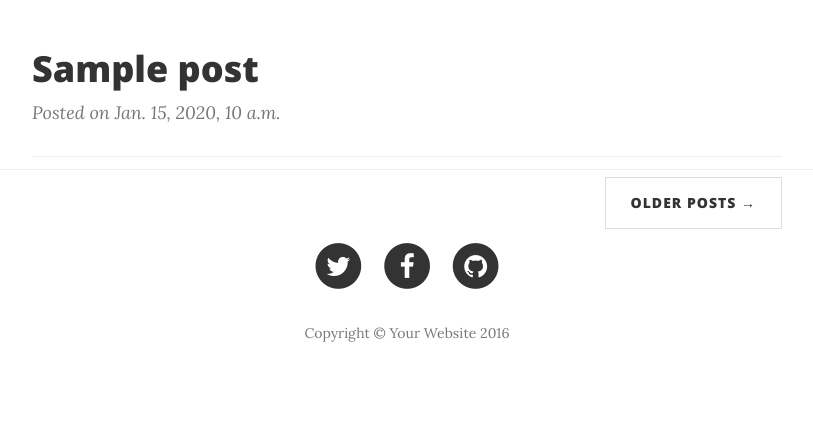
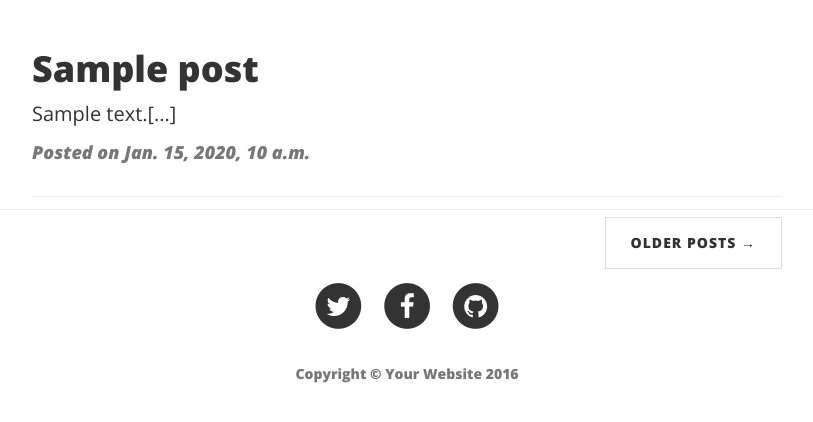
Before and after one commit to bobbyesh/myblog, a Django app: page / in a window 1280 px wide. Shown: the part 61-483 px from the top of the page, without its empty margins (233-1046 px from the left). Run offline with Django 3.2, Linux system fonts and the light colour scheme; tables that the repository leaves empty hold one stand-in row (values such as "Sample post"); some libraries are stand-ins or nearby versions.

Commit message:
Created post preview view and template

```diff
--- a/blog/static/css/clean-blog.css
+++ b/blog/static/css/clean-blog.css
@@ -27,7 +27,8 @@ h2,
 h3,
 h4,
 h5,
-h6 {
+h6,
+p {
   font-family: 'Open Sans', 'Helvetica Neue', Helvetica, Arial, sans-serif;
   font-weight: 800;
 }
@@ -158,7 +159,7 @@ hr.small {
   margin-top: 30px;
   margin-bottom: 10px;
 }
-.post-preview > a > .post-subtitle {
+.post-preview > a > .post-preview {
   margin: 0;
   font-weight: 300;
   margin-bottom: 10px;
--- a/blog/static/less/clean-blog.less
+++ b/blog/static/less/clean-blog.less
@@ -250,7 +250,7 @@ hr.small {
 			margin-top: 30px;
 			margin-bottom: 10px;
 		}
-		> .post-subtitle {
+		> .post-preview {
 			margin: 0;
 			font-weight: 300;
 			margin-bottom: 10px;
--- a/blog/templates/home.html
+++ b/blog/templates/home.html
@@ -46,9 +46,9 @@
                         <h2 class="post-title">
                             {{ post.title }}
                         </h2>
-                        <h3 class="post-subtitle">
-                            {{ post.subtitle }}
-                        </h3>
+                        <p class="post-preview">
+                            {{ post.preview }}
+                        </p>
                     </a>
                     <p class="post-meta">Posted on {{ post.created }}</p>
                 </div>
--- a/blog/views.py
+++ b/blog/views.py
@@ -6,6 +6,13 @@ class HomePageView(TemplateView):
 
     def get_context_data(self, **kwargs):
         context = super(HomePageView, self).get_context_data(**kwargs)
-        context['posts'] = Post.objects.all()[:5]
-        print(context)
+        posts = []
+        for p in Post.objects.all()[:5]:
+            post = dict()
+            post['title'] = p.title
+            post['preview'] = p.body[:100] + '[...]'
+            post['created'] = p.created
+            posts.append(post)
+
+        context['posts'] = posts
         return context
```
Also changed, not shown: blog/static/css/clean-blog.min.css.
